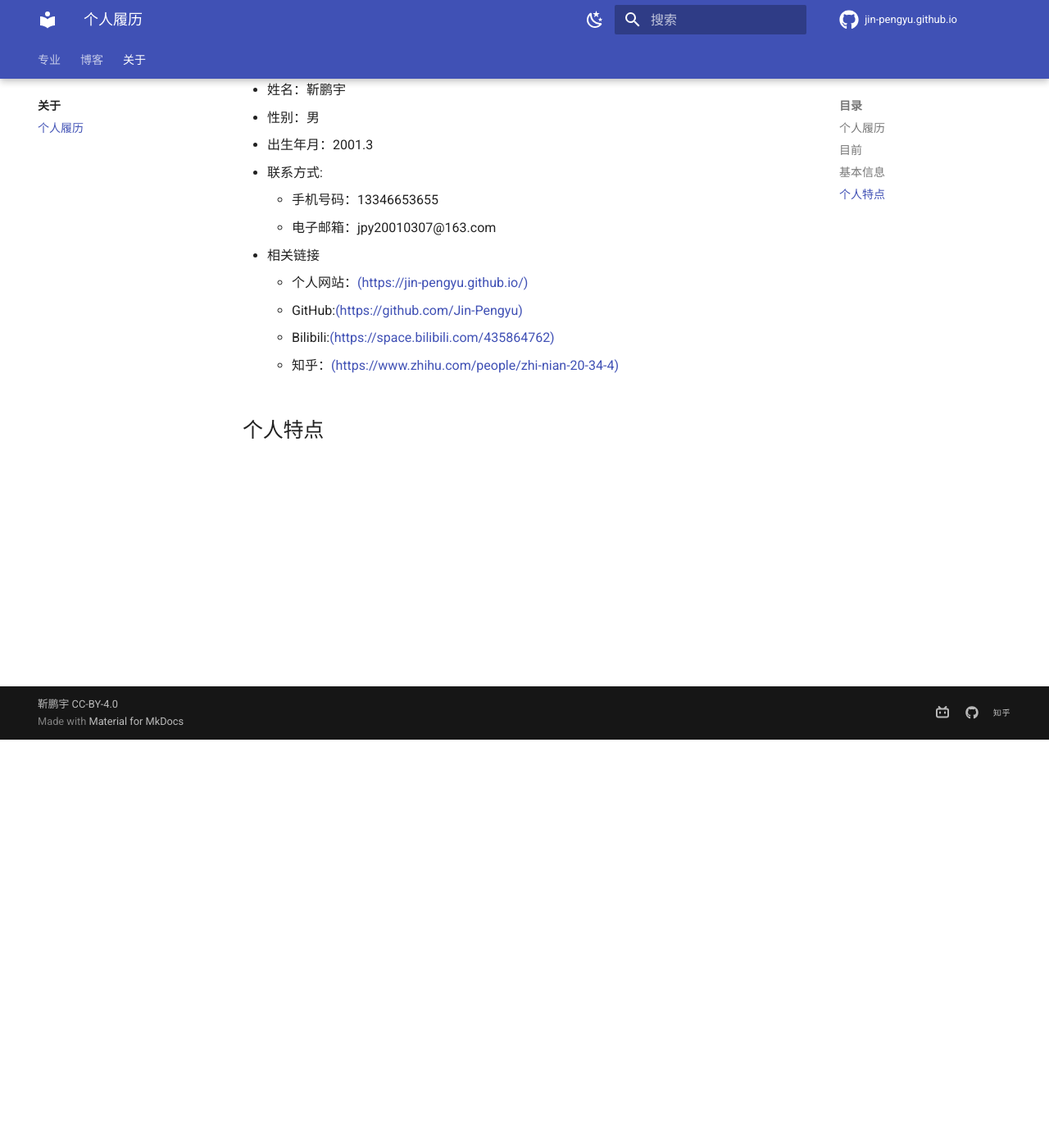
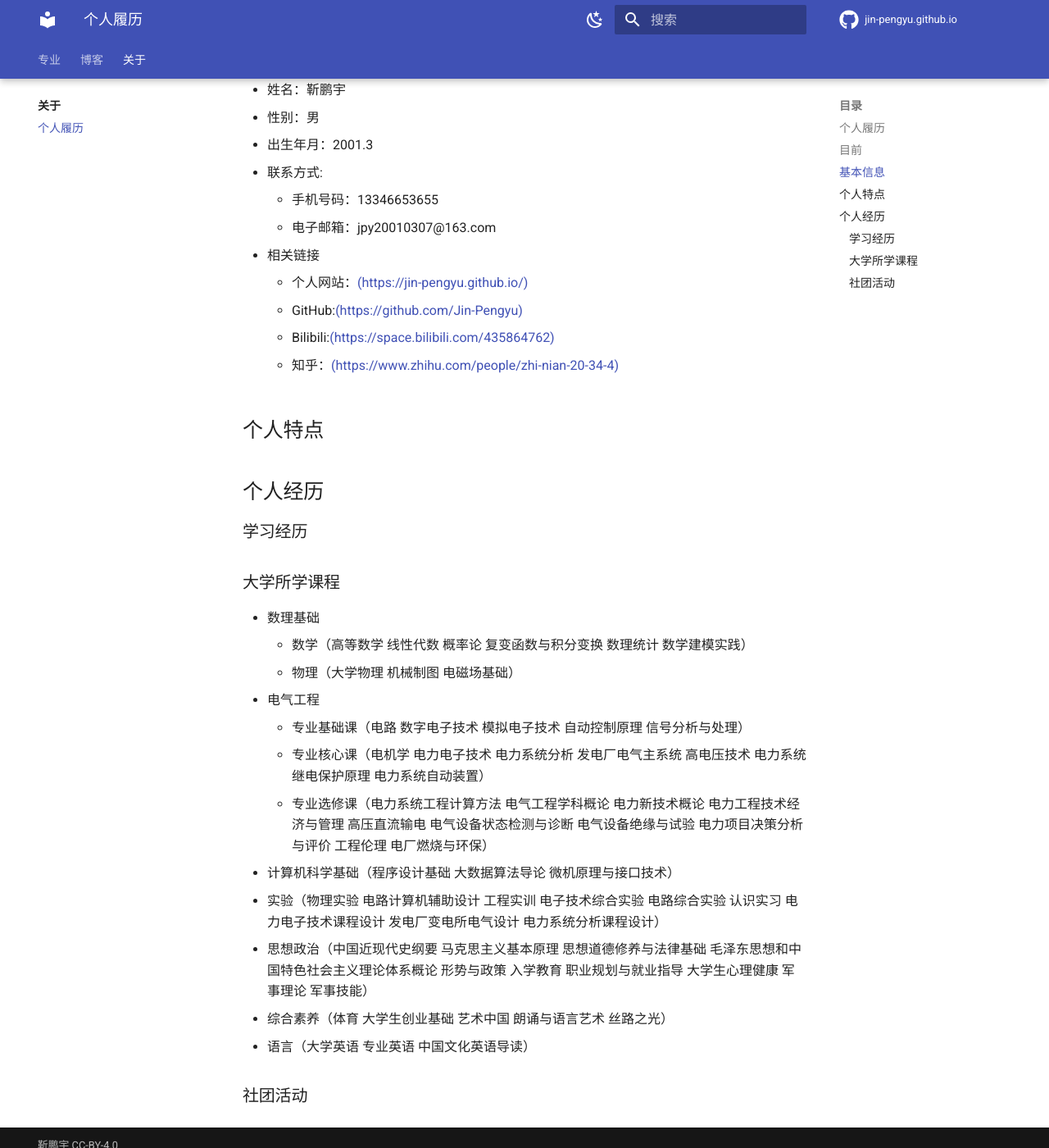
Before and after one commit to Pengyu-Jin/Pengyu-Jin.github.io, an MkDocs documentation site: the page built from docs/about/personal profile/p p.md, in a window 1280 px wide and 1400 px high, scrolled down 498 px. Shown: the whole window at 82% size. Built offline with MkDocs 1.6.1 and Material for MkDocs 9.7.7, drawn with Linux system fonts in a browser that asks for light colours.

Commit message:
change style58

```diff
--- a/docs/about/personal profile/p p.md
+++ b/docs/about/personal profile/p p.md
@@ -24,3 +24,22 @@
     * 知乎：[(https://www.zhihu.com/people/zhi-nian-20-34-4)](https://www.zhihu.com/people/zhi-nian-20-34-4)
 
 ## 个人特点
+
+## 个人经历
+
+### 学习经历
+### 大学所学课程
+- 数理基础
+    - 数学（高等数学 线性代数 概率论 复变函数与积分变换 数理统计 数学建模实践）
+    - 物理（大学物理 机械制图 电磁场基础）
+- 电气工程
+    - 专业基础课（电路 数字电子技术 模拟电子技术 自动控制原理 信号分析与处理）
+    - 专业核心课（电机学 电力电子技术 电力系统分析 发电厂电气主系统 高电压技术 电力系统继电保护原理 电力系统自动装置）
+    - 专业选修课（电力系统工程计算方法 电气工程学科概论 电力新技术概论 电力工程技术经济与管理 高压直流输电 电气设备状态检测与诊断 电气设备绝缘与试验 电力项目决策分析与评价 工程伦理 电厂燃烧与环保）
+- 计算机科学基础（程序设计基础 大数据算法导论 微机原理与接口技术）
+- 实验（物理实验 电路计算机辅助设计 工程实训 电子技术综合实验 电路综合实验 认识实习 电力电子技术课程设计 发电厂变电所电气设计 电力系统分析课程设计）
+- 思想政治（中国近现代史纲要 马克思主义基本原理 思想道德修养与法律基础 毛泽东思想和中国特色社会主义理论体系概论 形势与政策 入学教育 职业规划与就业指导 大学生心理健康 军事理论 军事技能）
+- 综合素养（体育 大学生创业基础 艺术中国 朗诵与语言艺术 丝路之光）
+- 语言（大学英语 专业英语 中国文化英语导读）
+
+### 社团活动
```
